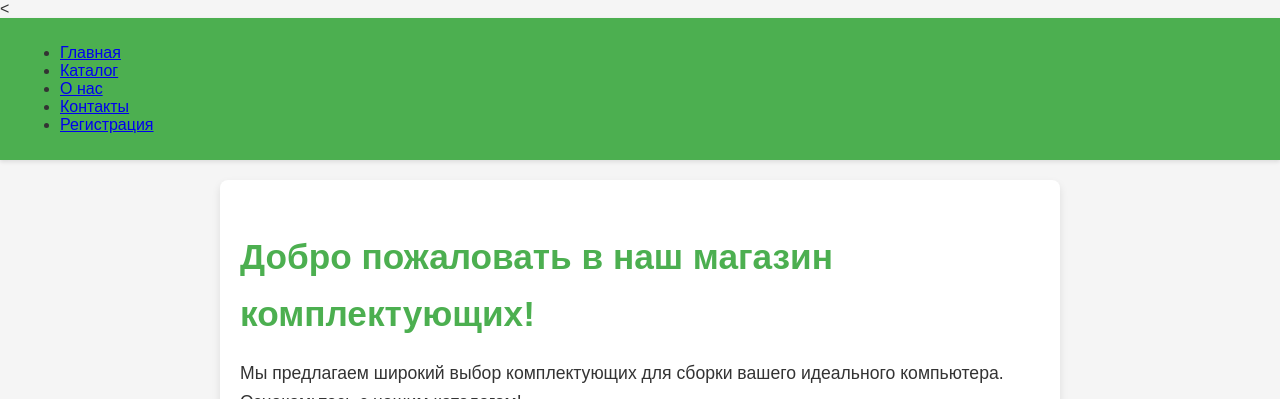
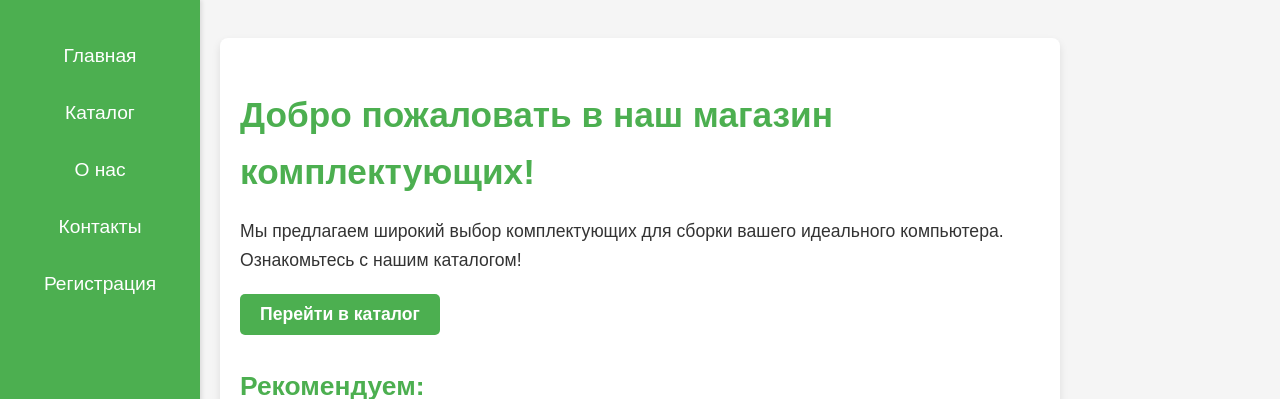
Before and after one commit to ZiggieSkig/xleb, a PHP site: page / in a window 1280 px wide. Shown: the top 399 px of the page. Run offline with PHP 8.4, Linux system fonts and the light colour scheme.

Commit message:
Add files via upload

```diff
--- a/css/style.css
+++ b/css/style.css
@@ -210,3 +210,84 @@ footer a:hover {
         bottom: 60px;
     }
 }
+/* Боковая навигация */
+.side-menu {
+    position: fixed;
+    top: 0;
+    left: 0;
+    width: 200px;
+    height: 100%;
+    background-color: #4CAF50;
+    padding: 20px 0;
+    box-shadow: 2px 0 4px rgba(0, 0, 0, 0.1);
+}
+
+.side-menu ul {
+    list-style: none;
+    margin: 0;
+    padding: 0;
+}
+
+.side-menu li {
+    margin: 15px 0;
+    text-align: center;
+}
+
+.side-menu a {
+    color: white;
+    text-decoration: none;
+    font-size: 1.2em;
+    display: block;
+    padding: 10px 0;
+    transition: background-color 0.3s ease;
+}
+
+.side-menu a:hover {
+    background-color: #45a049;
+}
+
+/* Основная часть с учетом боковой панели */
+main {
+    margin-left: 220px; /* Учитываем ширину боковой панели */
+    padding: 20px;
+}
+
+/* Рекомендации */
+.recommendations {
+    margin-top: 30px;
+}
+
+.recommendations h3 {
+    color: #4CAF50;
+    font-size: 1.5em;
+    margin-bottom: 15px;
+}
+
+.recommendations .product {
+    display: flex;
+    align-items: center;
+    margin-bottom: 20px;
+    padding: 10px;
+    background-color: #fff;
+    border-radius: 8px;
+    box-shadow: 0 2px 4px rgba(0, 0, 0, 0.1);
+}
+
+.recommendations img {
+    width: 1000px;
+    height: auto;
+    margin-right: 15px;
+    border-radius: 5px;
+}
+
+.recommendations h4 {
+    margin: 0;
+    font-size: 1.2em;
+    color: #333;
+}
+
+.recommendations p {
+    margin: 5px 0 0;
+    font-size: 1em;
+    color: #666;
+}
```
